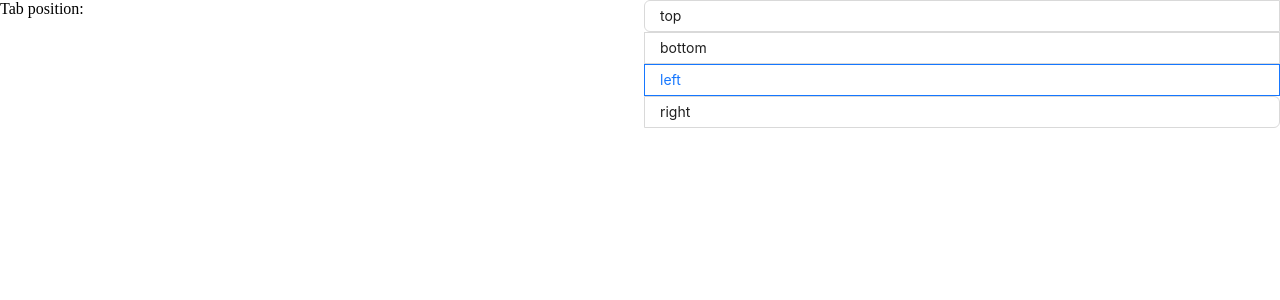
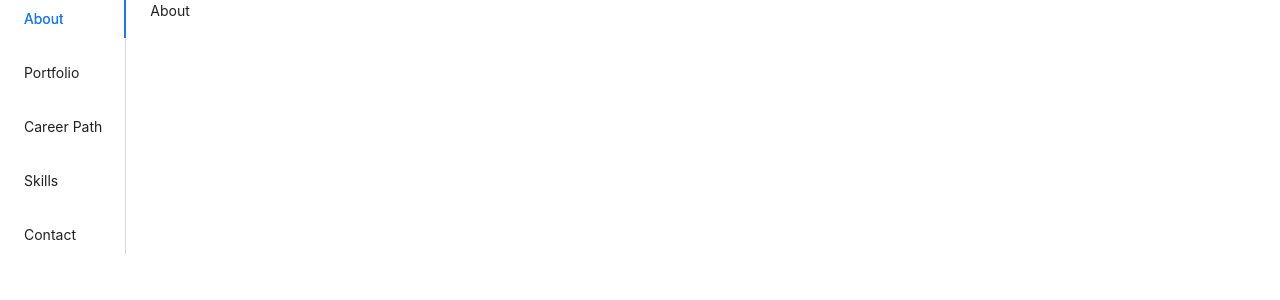
Before and after one commit to passavit1/React_Portfolio, a React (Create React App) app: page / in a window 1280 px wide. Shown: the top 300 px of the page. Built offline with nearby package versions, Linux system fonts and the light colour scheme.

Commit message:
create Tab and link to another page

```diff
--- a/src/Pages/Main/Main.jsx
+++ b/src/Pages/Main/Main.jsx
@@ -1,38 +1,46 @@
 import { About, CareerPath, Contact, Portfolio, Skills } from "../index";
-import { Radio, Space, Tabs } from "antd";
-import { useState } from "react";
+import { Tabs } from "antd";
 
 const MainPage = () => {
-  const [tabPosition, setTabPosition] = useState("left");
-  const changeTabPosition = (e) => {
-    setTabPosition(e.target.value);
-  };
+  const tabs = [
+    {
+      key: "about",
+      title: "About",
+      content: <About />,
+    },
+    {
+      key: "portfolio",
+      title: "Portfolio",
+      content: <Portfolio />,
+    },
+    {
+      key: "career-path",
+      title: "Career Path",
+      content: <CareerPath />,
+    },
+    {
+      key: "skills",
+      title: "Skills",
+      content: <Skills />,
+    },
+    {
+      key: "contact",
+      title: "Contact",
+      content: <Contact />,
+    },
+  ];
+
   return (
     <>
-      <Space
-        style={{
-          marginBottom: 24,
-        }}
-      >
-        Tab position:
-        <Radio.Group value={tabPosition} onChange={changeTabPosition}>
-          <Radio.Button value="top">top</Radio.Button>
-          <Radio.Button value="bottom">bottom</Radio.Button>
-          <Radio.Button value="left">left</Radio.Button>
-          <Radio.Button value="right">right</Radio.Button>
-        </Radio.Group>
-      </Space>
-      <Tabs
-        tabPosition={tabPosition}
-        items={new Array(3).fill(null).map((_, i) => {
-          const id = String(i + 1);
-          return {
-            label: `Tab ${id}`,
-            key: id,
-            children: `Content of Tab ${id}`,
-          };
-        })}
-      />
+      <div>
+        <Tabs tabPosition={"left"}>
+          {tabs.map(({ key, title, content }) => (
+            <Tabs.TabPane key={key} tab={title}>
+              {content}
+            </Tabs.TabPane>
+          ))}
+        </Tabs>
+      </div>
     </>
   );
 };
--- a/src/Pages/Skills/Skills.jsx
+++ b/src/Pages/Skills/Skills.jsx
@@ -1,7 +1,7 @@
 import React from "react";
 
 const Skills = () => {
-  return <div>Skills</div>;
+  return <div>Skills hahaha</div>;
 };
 
 export default Skills;
--- a/src/index.css
+++ b/src/index.css
@@ -1,8 +1,7 @@
 * {
   margin: 0;
   padding: 0;
-  height: 100%;
-  width: 100%;
+
   overflow: hidden;
   box-sizing: border-box;
 }
--- /dev/null
+++ b/src/test.js
@@ -0,0 +1,4 @@
+const values = [10, 20, 30, 40, 50];
+const objects = values.map((i, val) => ({ index: i, value: val }));
+
+console.log(objects);
```
